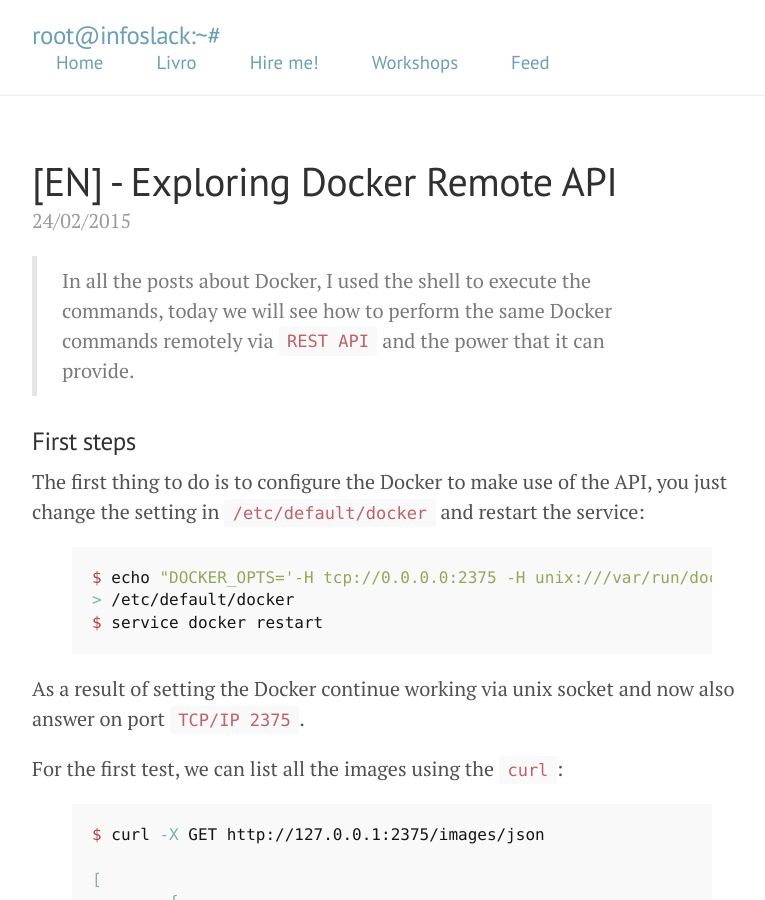
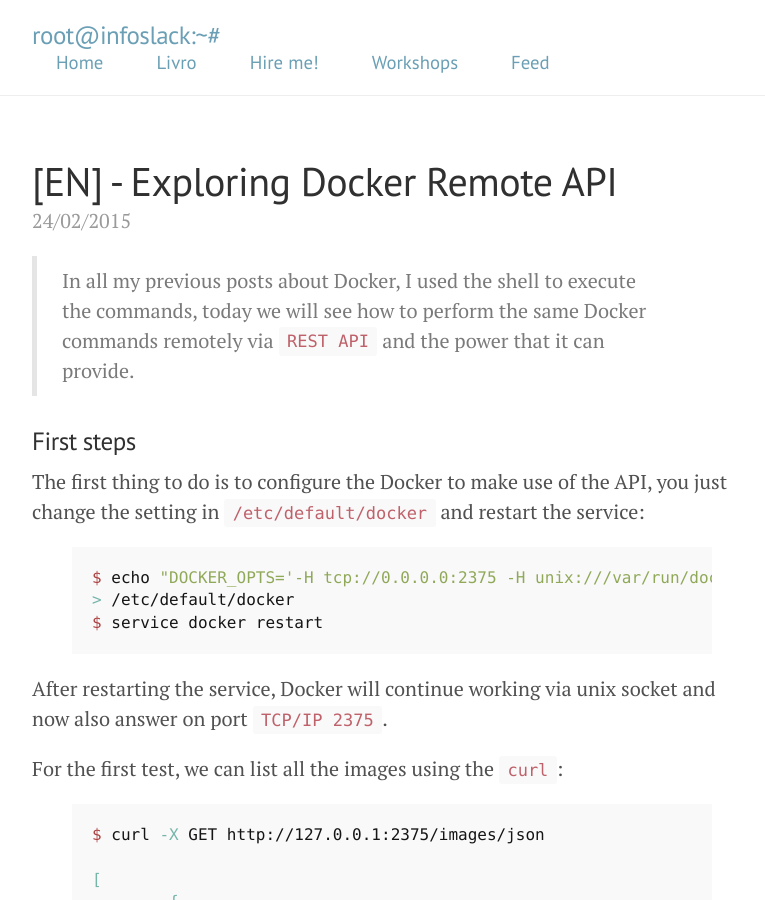
Before and after one commit to infoslack/infoslack-blog, a Jekyll site: the page built from _posts/2015-02-24-exploring-docker-remote-api.md, in a window 1280 px wide and 900 px high. Shown: the whole window, without its empty margins (248-1013 px from the left). Built offline with Jekyll 4.4.1, drawn with Linux system fonts in a browser that asks for light colours; Markdown is read by kramdown in place of the engine named in the settings; comment, search, counter and statistics services are not loaded; some of the changed text lies outside the part shown.

Commit message:
minor update docker api post

```diff
--- a/_posts/2015-02-24-exploring-docker-remote-api.md
+++ b/_posts/2015-02-24-exploring-docker-remote-api.md
@@ -6,9 +6,9 @@
 keywords: linux, devops, docker, ruby, gem, api, rest, docker-api, postgres
 ---
 
-> In all the posts about Docker, I used the shell to execute the commands,
-today we will see how to perform the same Docker commands remotely via
-`REST API` and the power that it can provide.
+> In all my previous posts about Docker, I used the shell to execute the
+commands, today we will see how to perform the same Docker commands
+remotely via `REST API` and the power that it can provide.
 
 ### First steps
 
@@ -22,8 +22,8 @@
 $ service docker restart
 {% endhighlight %}
 
-As a result of setting the Docker continue working via unix socket and
-now also answer on port `TCP/IP 2375`.
+After restarting the service, Docker will continue working via unix
+socket and now also answer on port `TCP/IP 2375`.
 
 For the first test, we can list all the images using the `curl`:
 
```
Also changed, not shown: other parts of _posts/2015-02-24-exploring-docker-remote-api.md (+7 -8 lines).
